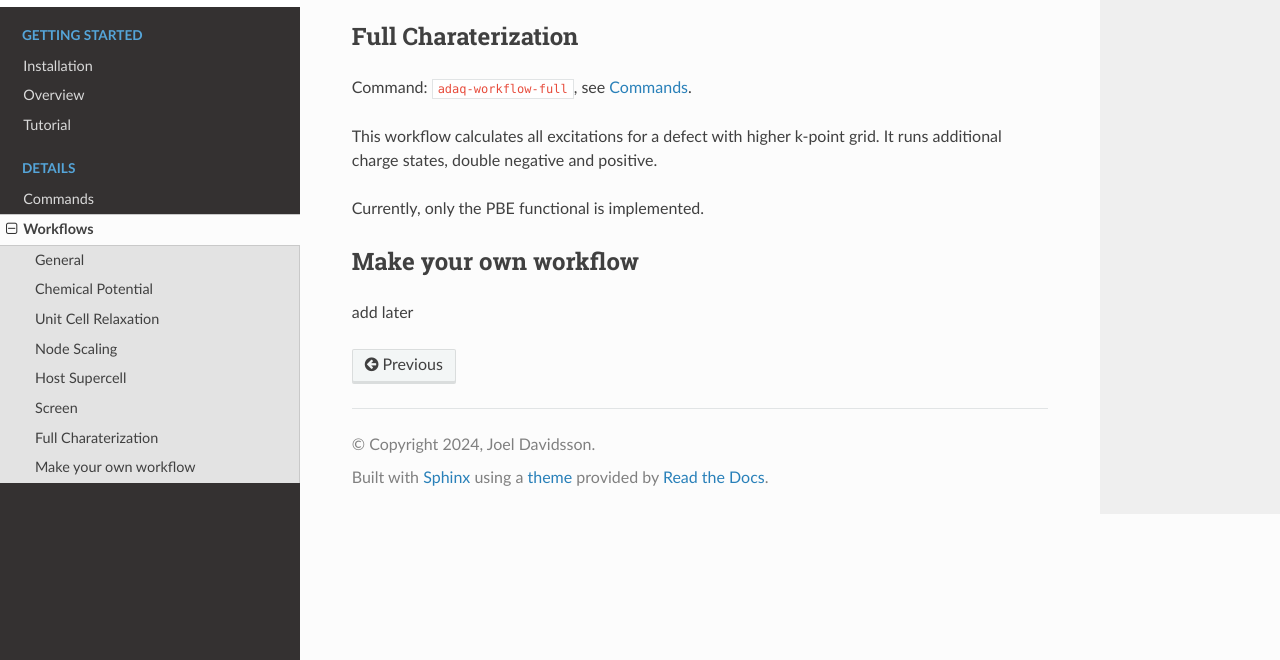
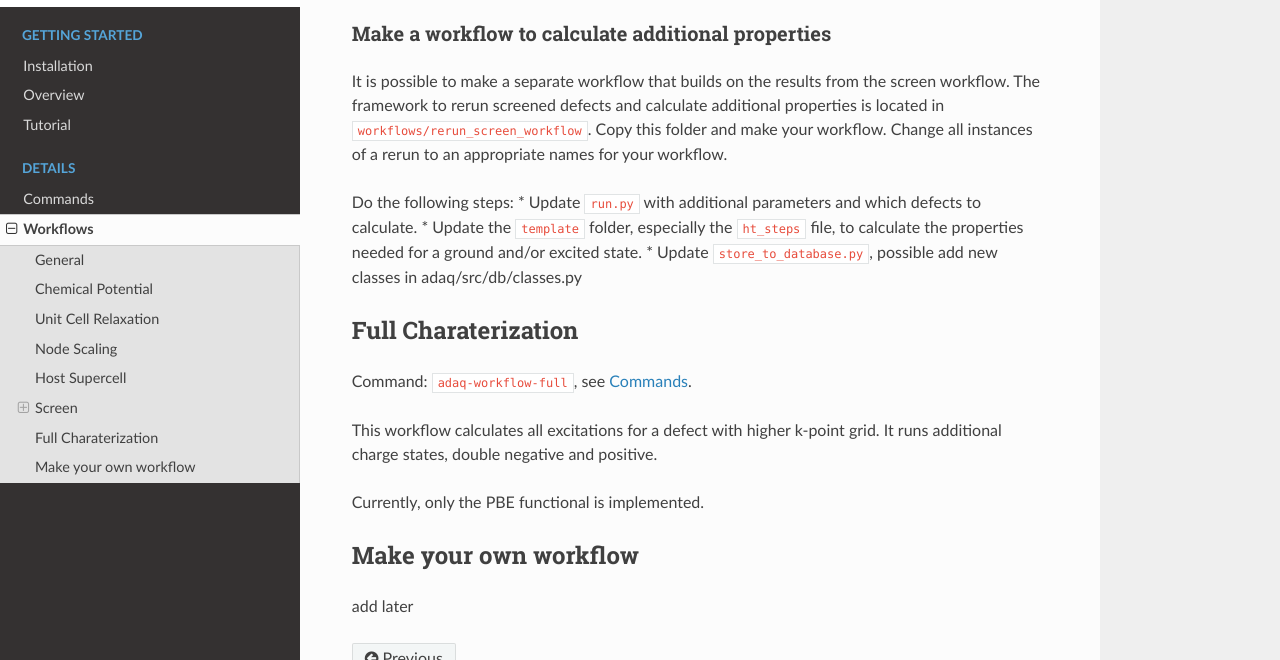
Before and after one commit to j-euler/adaq-doc, a Sphinx documentation site: the page built from docs/source/workflows.rst, in a window 1280 px wide and 900 px high, scrolled down 1998 px, cut to the strip 240-900 px from the top of the window. Built offline with Sphinx 7.4.7 and the Read the Docs theme 2.0.0, drawn with Linux system fonts in a browser that asks for light colours.

Commit message:
added rerun workflow description

```diff
--- a/docs/source/workflows.rst
+++ b/docs/source/workflows.rst
@@ -97,6 +97,19 @@ To reduce the number of calculations, the screen workflow skips interstitial-int
    add references to adaq paper?
 
 
+.. _rerun:
+Make a workflow to calculate additional properties
+-------------
+It is possible to make a separate workflow that builds on the results from the screen workflow.
+The framework to rerun screened defects and calculate additional properties is located in ``workflows/rerun_screen_workflow``.
+Copy this folder and make your workflow.
+Change all instances of a rerun to an appropriate names for your workflow.
+
+Do the following steps:
+* Update ``run.py`` with additional parameters and which defects to calculate.
+* Update the ``template`` folder, especially the ``ht_steps`` file, to calculate the properties needed for a ground and/or excited state.
+* Update ``store_to_database.py``, possible add new classes in adaq/src/db/classes.py
+
 .. _full:
 Full Charaterization
 =============
@@ -108,6 +121,8 @@ It runs additional charge states, double negative and positive.
 
 Currently, only the PBE functional is implemented.
 
+
+
 .. _own workflow:
 Make your own workflow
 =============
```
